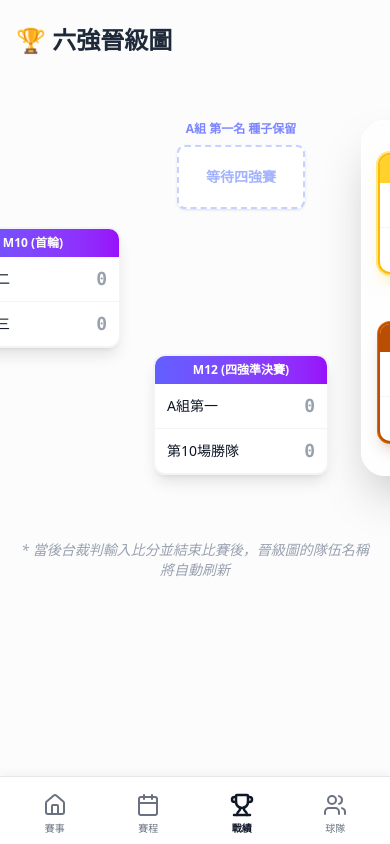
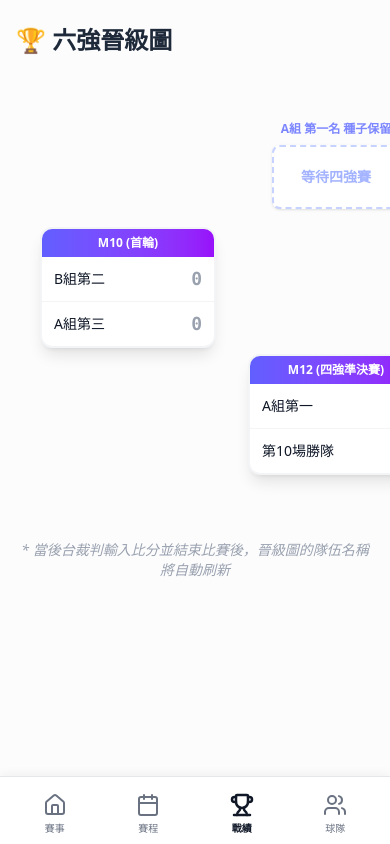
Before and after one commit to Maxlaw111/alumni-cup-pro, a React (Vite) app: page /bracket in a window 390 px wide. Built offline with nearby package versions, Linux system fonts and the light colour scheme; no server answers; the database is empty.

Commit message:
fix: 修正手機版 BracketView 橫向滾動與跑版問題

```diff
--- a/src/components/views/BracketView.jsx
+++ b/src/components/views/BracketView.jsx
@@ -94,7 +94,7 @@ export function BracketView() {
                 🏆 六強晉級圖
             </h2>
 
-            <div className="min-w-[900px] flex justify-center py-8 relative px-12">
+            <div className="min-w-[900px] flex justify-start md:justify-center py-8 relative px-6 md:px-12">
 
                 {/* Connecting Lines (Absolute behind everything) */}
                 <div className="absolute inset-0 pointer-events-none opacity-30 hidden md:block">
```
